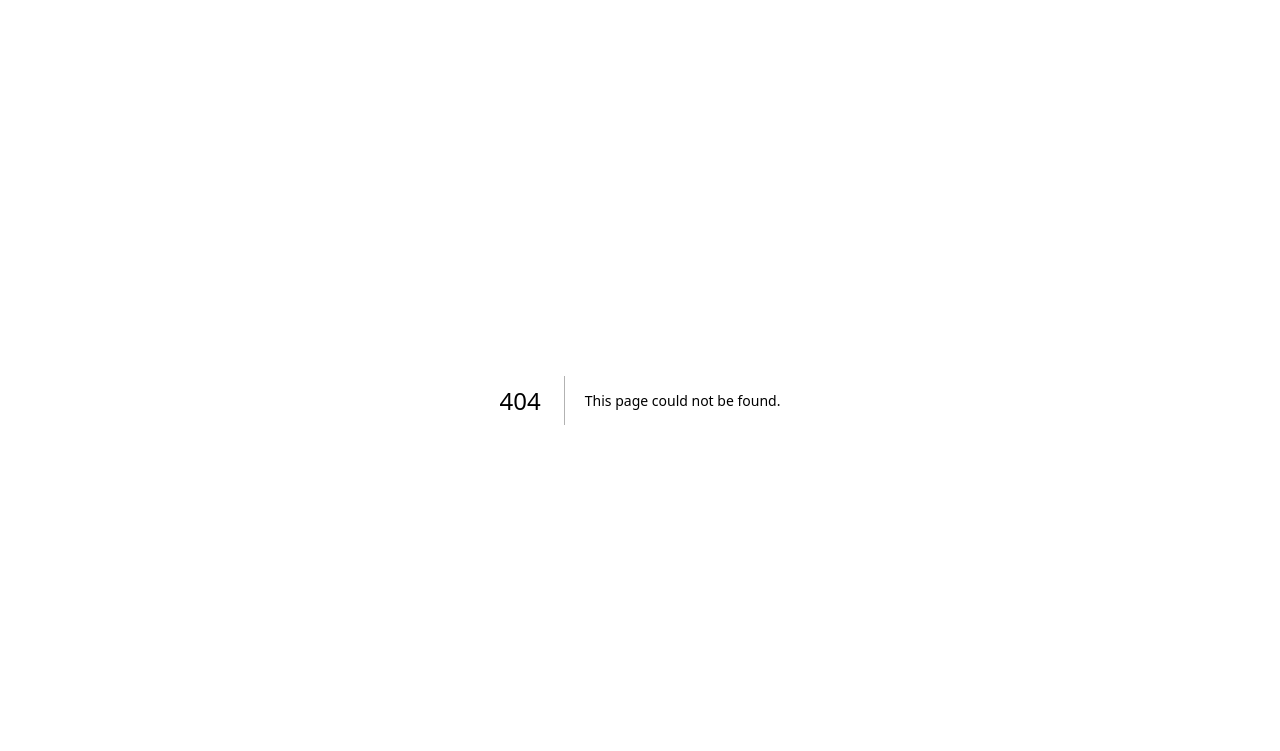
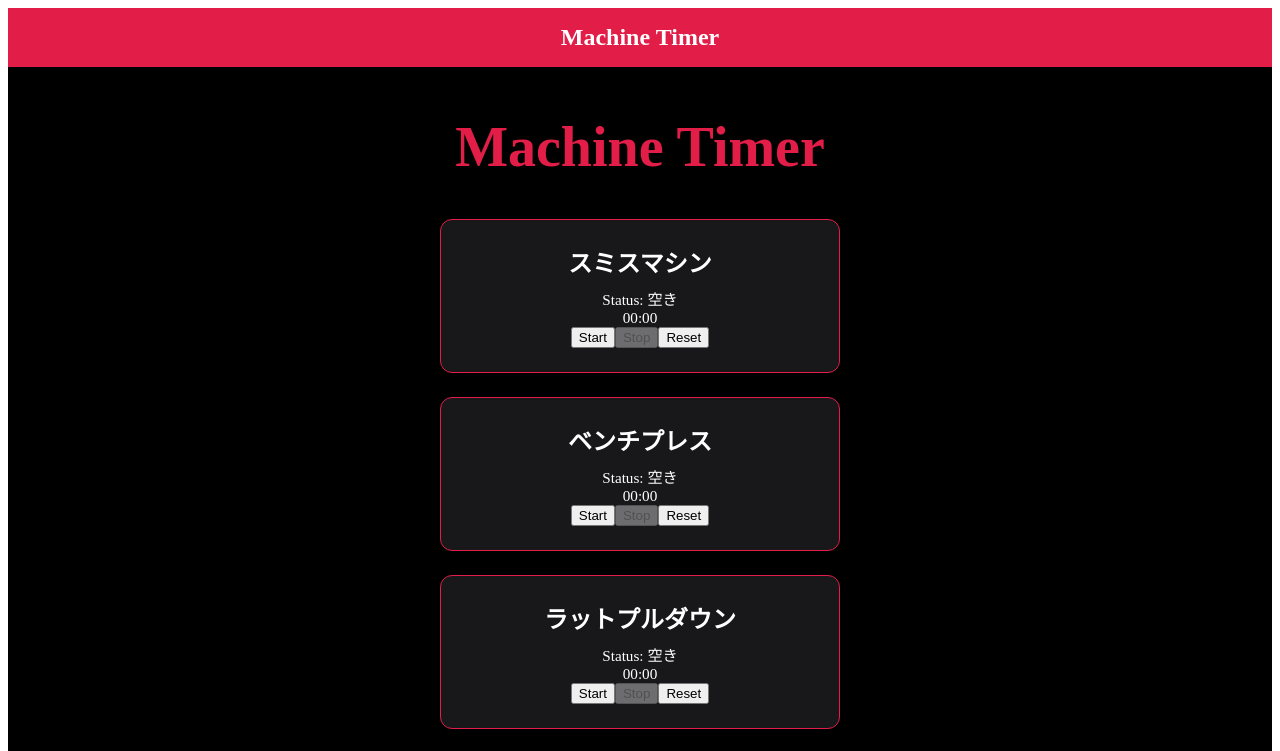
Before and after one commit to mitsuki245748C/machine-timer, a Next.js app: page /stopwatch in a window 1280 px wide. Before the commit this address had no page. Shown: the top 751 px of the page. Built offline with nearby package versions, Linux system fonts and the light colour scheme.

Commit message:
新しいストップウォッチページを追加し、リセット機能を含む操作ボタンを実装

```diff
--- /dev/null
+++ b/app/stopwatch/page.tsx
@@ -0,0 +1,59 @@
+"use client";
+
+import { machines } from "./model";
+import { useStopwatches } from "./use-stopwatches";
+
+function formatTime(seconds: number): string {
+  const minutes = Math.floor(seconds / 60);
+  return `${minutes.toString().padStart(2, "0")}:${(seconds % 60).toString().padStart(2, "0")}`;
+}
+
+export default function StopwatchPage() {
+  const { data, error, pending, sendAction } = useStopwatches();
+
+  return (
+    <div className="home">
+      <header className="banner">Machine Timer</header>
+      <main className="machine-panel" aria-label="Machine Timer">
+        <h1>Machine Timer</h1>
+        {error && <p role="alert" style={{ color: "#ffffff" }}>{error}</p>}
+        <div className="machine-list">
+          {machines.map((machine) => {
+            const state = data?.machines.find(({ id }) => id === machine.id)?.state;
+            const disabled = !state || pending;
+
+            return (
+              <section key={machine.id} className="machine" aria-labelledby={`machine-${machine.id}`}>
+                <h2 id={`machine-${machine.id}`}>{machine.name}</h2>
+                <p>Status: {state ? (state.isRunning ? "使用中" : "空き") : "読み込み中…"}</p>
+                <div className="stopwatch">
+                  <p>{state ? formatTime(state.seconds) : "--:--"}</p>
+                  <div className="stopwatch-controls">
+                    <button
+                      onClick={() => void sendAction("start", machine.id)}
+                      disabled={disabled || state?.isRunning}
+                    >
+                      Start
+                    </button>
+                    <button
+                      onClick={() => void sendAction("stop", machine.id)}
+                      disabled={disabled || !state?.isRunning}
+                    >
+                      Stop
+                    </button>
+                    <button
+                      onClick={() => void sendAction("reset", machine.id)}
+                      disabled={disabled}
+                    >
+                      Reset
+                    </button>
+                  </div>
+                </div>
+              </section>
+            );
+          })}
+        </div>
+      </main>
+    </div>
+  );
+}
```
